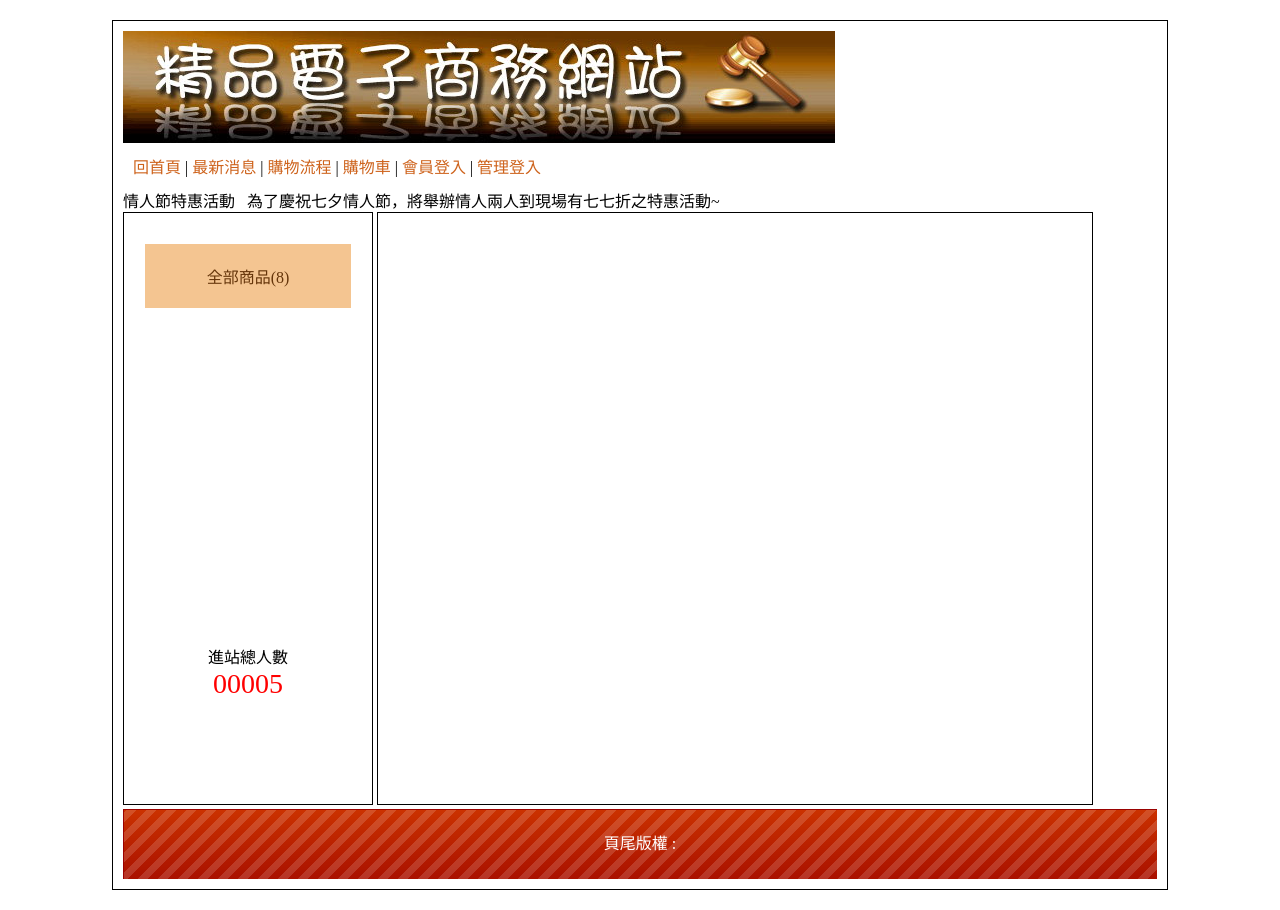
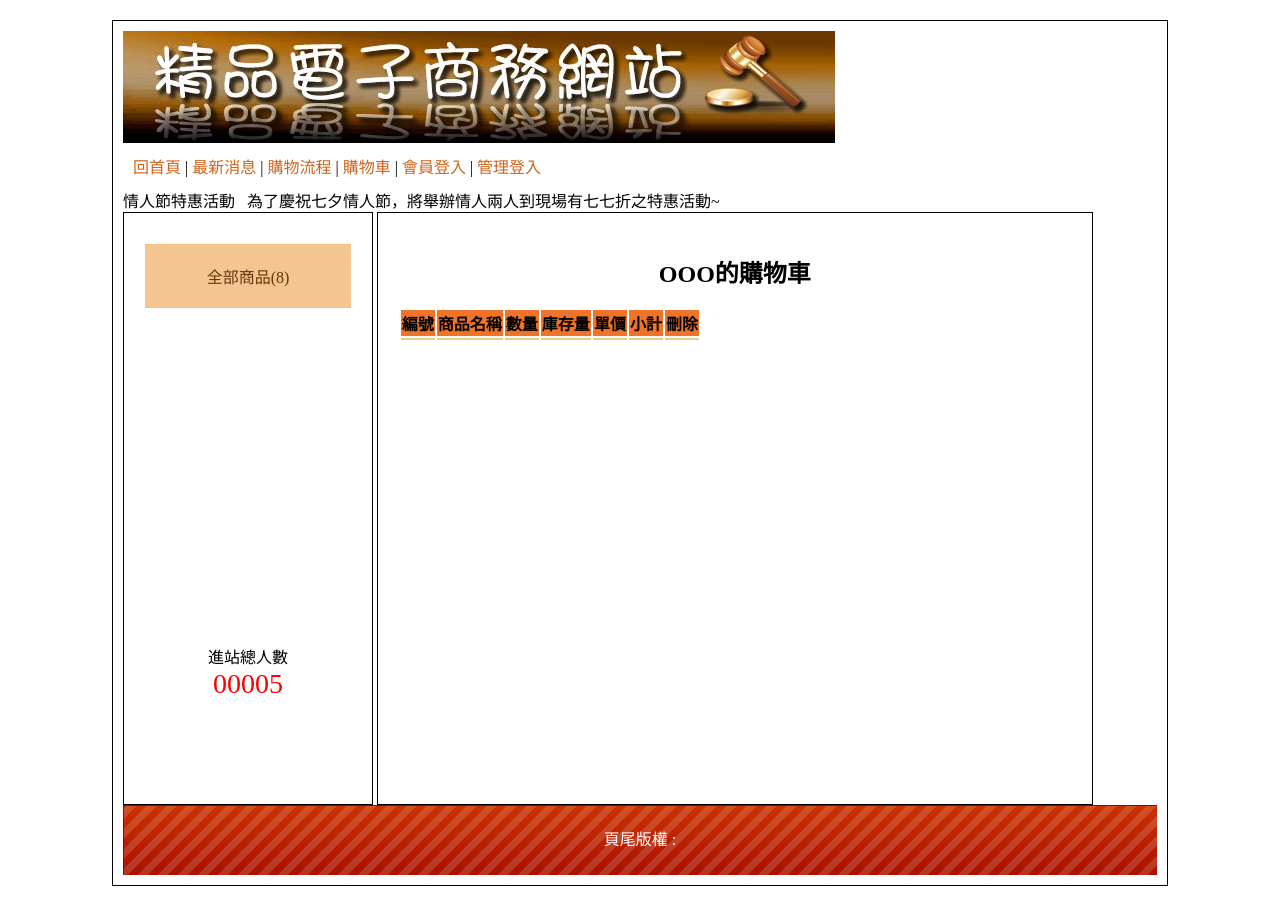
Before and after one commit to o2965905/bquiz_04, a PHP site: page /index.php?do=buycart in a window 1280 px wide. After the commit the page ends 886 px from the top, so only its background shows below. Run offline with PHP 8.4, Linux system fonts and the light colour scheme; lists and menus that the app fills with data are empty.

Commit message:
建立前台-購物車畫面

```diff
--- a/front/buycart.php
+++ b/front/buycart.php
@@ -1 +1,22 @@
 <!-- 前台-購物車 -->
+<h2 class="ct">OOO的購物車</h2>
+<table>
+    <tr class="tt ct">
+        <th>編號</th>
+        <th>商品名稱</th>
+        <th>數量</th>
+        <th>庫存量</th>
+        <th>單價</th>
+        <th>小計</th>
+        <th>刪除</th>
+    </tr>
+    <tr class="pp ct">
+        <td></td>
+        <td></td>
+        <td></td>
+        <td></td>
+        <td></td>
+        <td></td>
+        <td></td>
+    </tr>
+</table>
```
